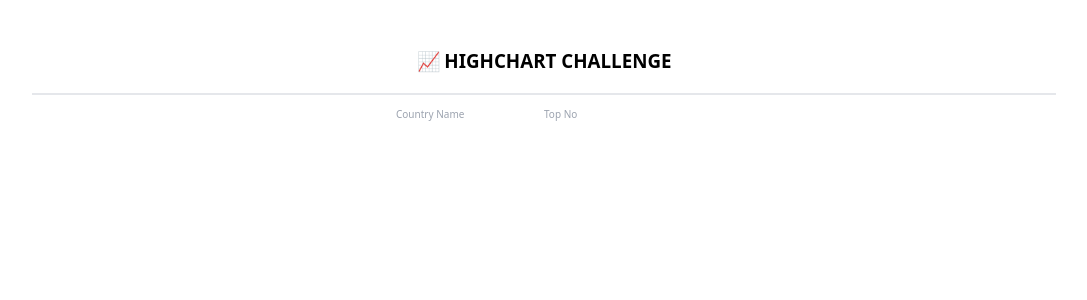
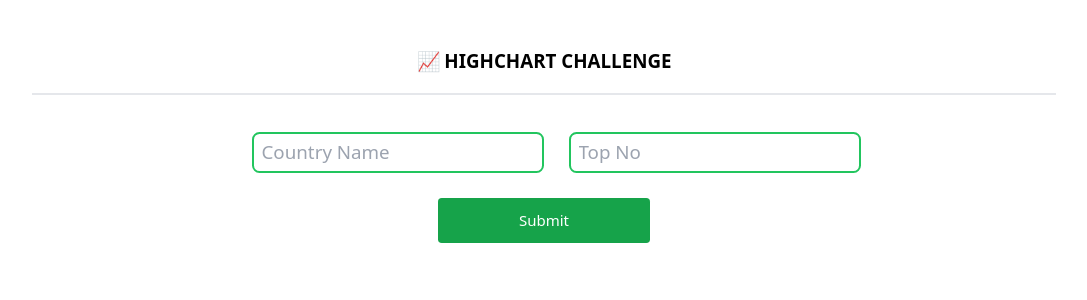
Before and after one commit to Aaryan121/nexthighchartschallenge, a Next.js app: page / in a window 1280 px wide. Shown: the top 300 px of the page, without its empty margins (96-1183 px from the left). Built offline with nearby package versions, Linux system fonts and the light colour scheme.

Commit message:
form component added

```diff
--- a/components/Form/Form.module.css
+++ b/components/Form/Form.module.css
@@ -2,9 +2,22 @@
   @apply flex flex-col items-center my-5;
 }
 
+.flex {
+  display: flex;
+  flex-direction: column;
+  justify-content: space-evenly;
+  align-items: center;
+  height: 16rem;
+}
+
 .formContainer {
-  @apply flex justify-center content-center my-5;
+  @apply flex justify-center content-center my-5 mx-auto;
 }
 
 .inputContainer {
+  @apply text-3xl ml-10 p-3 border-2 rounded-md border-green-500 rounded-xl;
 }
+
+.submit {
+  @apply bg-green-600 py-5 px-8 w-1/3  border-solid rounded-md text-white text-2xl;
+}
--- a/components/Form/index.js
+++ b/components/Form/index.js
@@ -9,7 +9,7 @@ const Form = () => {
   } = useForm();
   return (
     <div className={styles.wrapper}>
-      <form>
+      <form className={styles.flex}>
         <div className="formContainer">
           <input
             className={styles.inputContainer}
@@ -17,6 +17,7 @@ const Form = () => {
           ></input>
           <input className={styles.inputContainer} placeholder="Top No"></input>
         </div>
+        <input className={styles.submit} type="submit" />
       </form>
     </div>
   );
```
